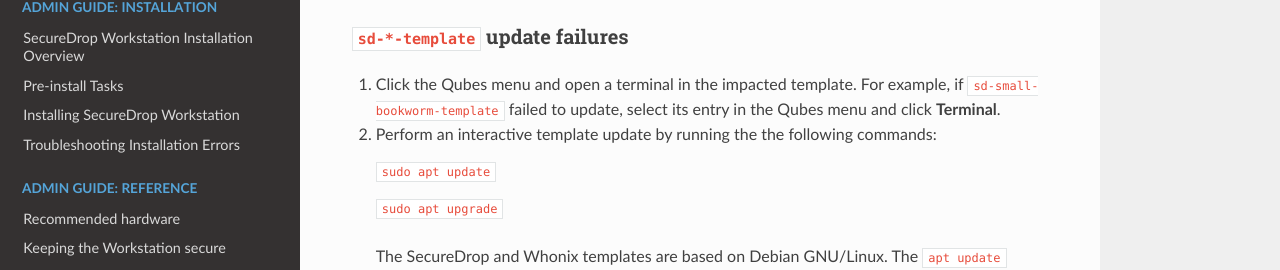
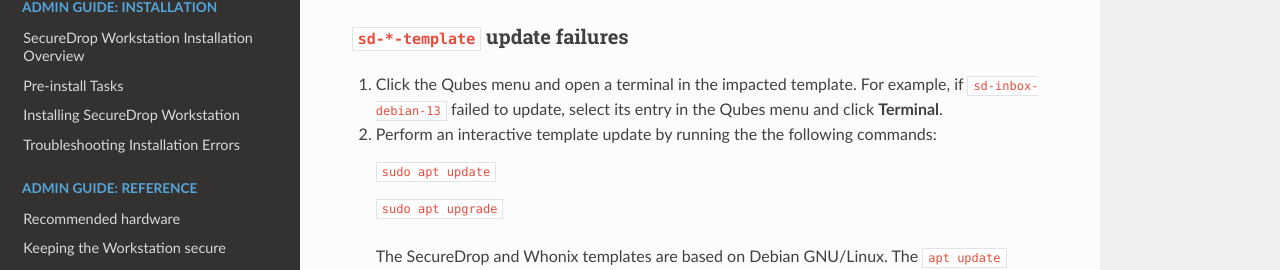
Before and after one commit to freedomofpress/securedrop-workstation-docs, a Sphinx documentation site: the page built from docs/admin/reference/troubleshooting_updates.rst, in a window 1280 px wide and 900 px high, scrolled down 4817 px. Shown: the part 181-451 px from the top of the window. Built offline with Sphinx 7.4.7 and the Read the Docs theme 3.1.0, drawn with Linux system fonts in a browser that asks for light colours.

Commit message:
Use new Debian 13 template name

```diff
--- a/docs/admin/reference/troubleshooting_updates.rst
+++ b/docs/admin/reference/troubleshooting_updates.rst
@@ -261,7 +261,7 @@
 ``sd-*-template`` update failures
 ^^^^^^^^^^^^^^^^^^^^^^^^^^^^^^^^^
 1. Click the Qubes menu and open a terminal in the impacted
-   template. For example, if ``sd-small-bookworm-template`` failed to
+   template. For example, if ``sd-inbox-debian-13`` failed to
    update, select its entry in the Qubes menu and click
    **Terminal**.
 
```
